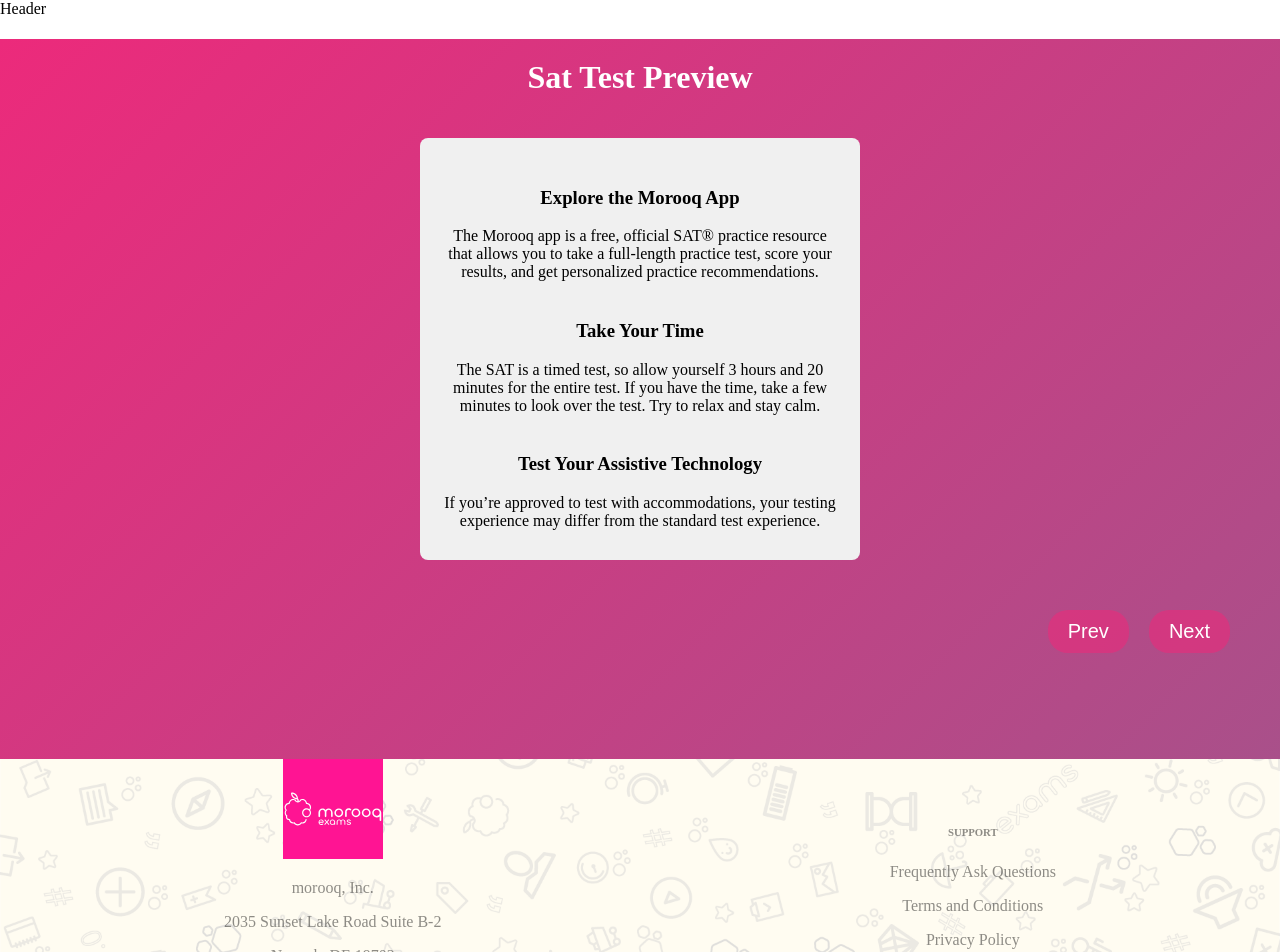
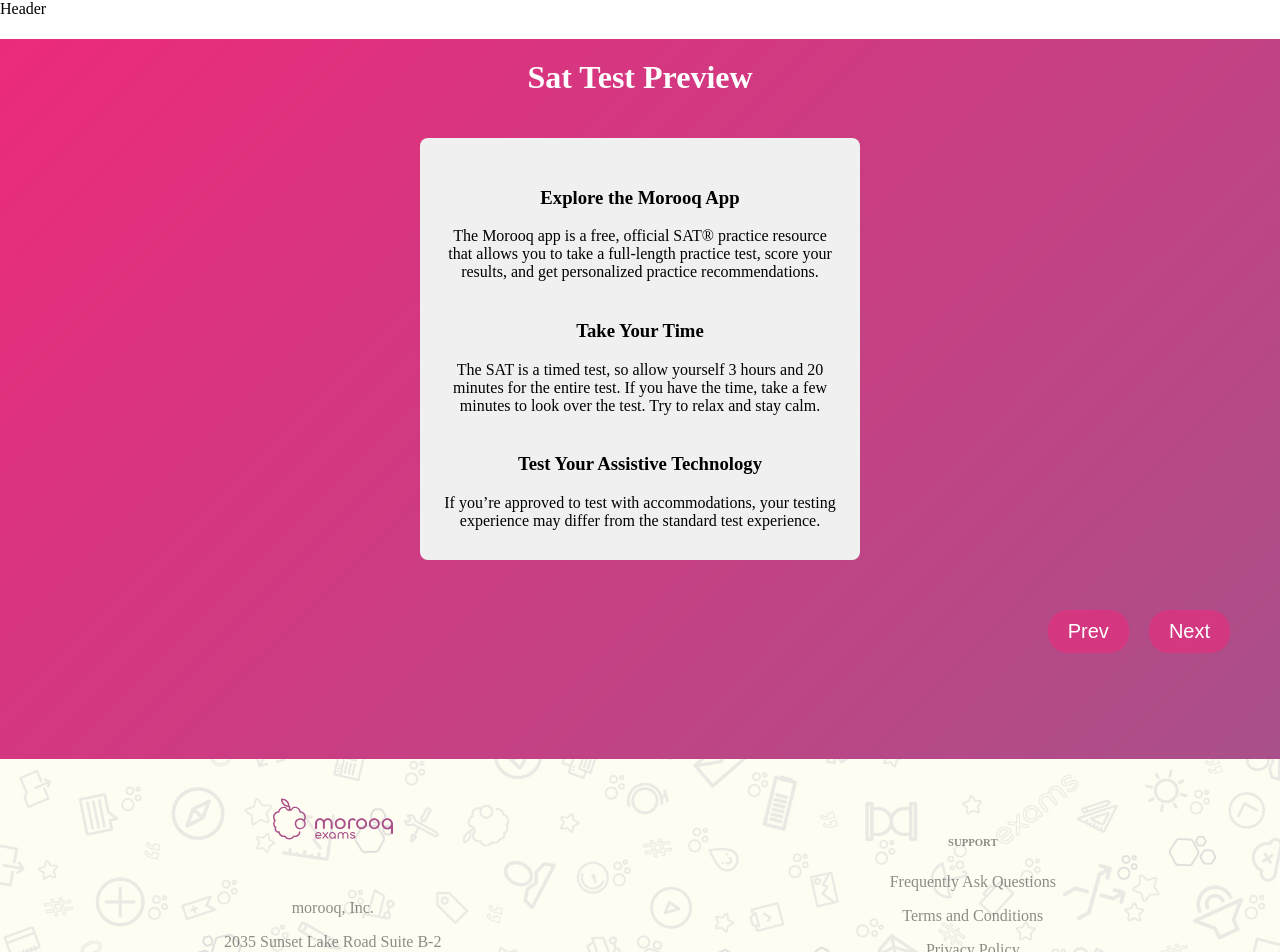
Before and after one commit to faridhajizada/morooq, a Next.js app: page /sat-test in a window 1280 px wide. Shown: the top 952 px of the page. Built offline with nearby package versions, Linux system fonts and the light colour scheme.

Commit message:
feat: header footer update design and img

```diff
--- a/src/components/footer/Footer.js
+++ b/src/components/footer/Footer.js
@@ -12,10 +12,10 @@
             <div className={s.footerLeft}>
               <Image
                 className={s.logo}
-                src={"/image/logo.svg"}
+                src={"/image/logo1.svg"}
                 alt="Picture of the author"
-                width={100}
-                height={100}
+                width={120}
+                height={120}
               />
               <p>morooq, Inc.</p>
               <p>2035 Sunset Lake Road Suite B-2</p>
--- a/src/components/welcome/WelcomeHeader.js
+++ b/src/components/welcome/WelcomeHeader.js
@@ -17,12 +17,12 @@
                     <Image
                       src="./image/logo.svg"
                       alt="Logo"
-                      width={100}
-                      height={100}
+                      width={150}
+                      height={150}
                     />
                   </div>
                   <div className={styles.headerSignIn}>
-                    <h1 className={styles.userName}>Hacizade Farid</h1>
+                    <h2 className={styles.userName}>Hacizade Farid</h2>
                     <i className="fa-solid fa-user"></i>
                   </div>
                 </div>
--- a/src/styles/footer.module.scss
+++ b/src/styles/footer.module.scss
@@ -10,9 +10,6 @@
   }
   .footerLeft {
     text-align: center;
-    .logo {
-      background-color: deeppink;
-    }
   }
   h6 {
     margin-top: 50px;
--- a/src/styles/welcome.module.scss
+++ b/src/styles/welcome.module.scss
@@ -50,7 +50,7 @@
   }
   .activePast {
     display: flex;
-    justify-content: start;
+    justify-content: flex-start;
     align-items: center;
     gap: 10px;
     button {
```
Also changed, not shown: src/components/exam/ExamHeader.js (added, +52 -0 lines), src/pages/exam/index.js (+2 -21 lines), src/styles/ExamHeader.module.scss (added, +21 -0 lines), src/styles/exam.module.scss (+1 -20 lines), public/image/logo1.svg (added).
